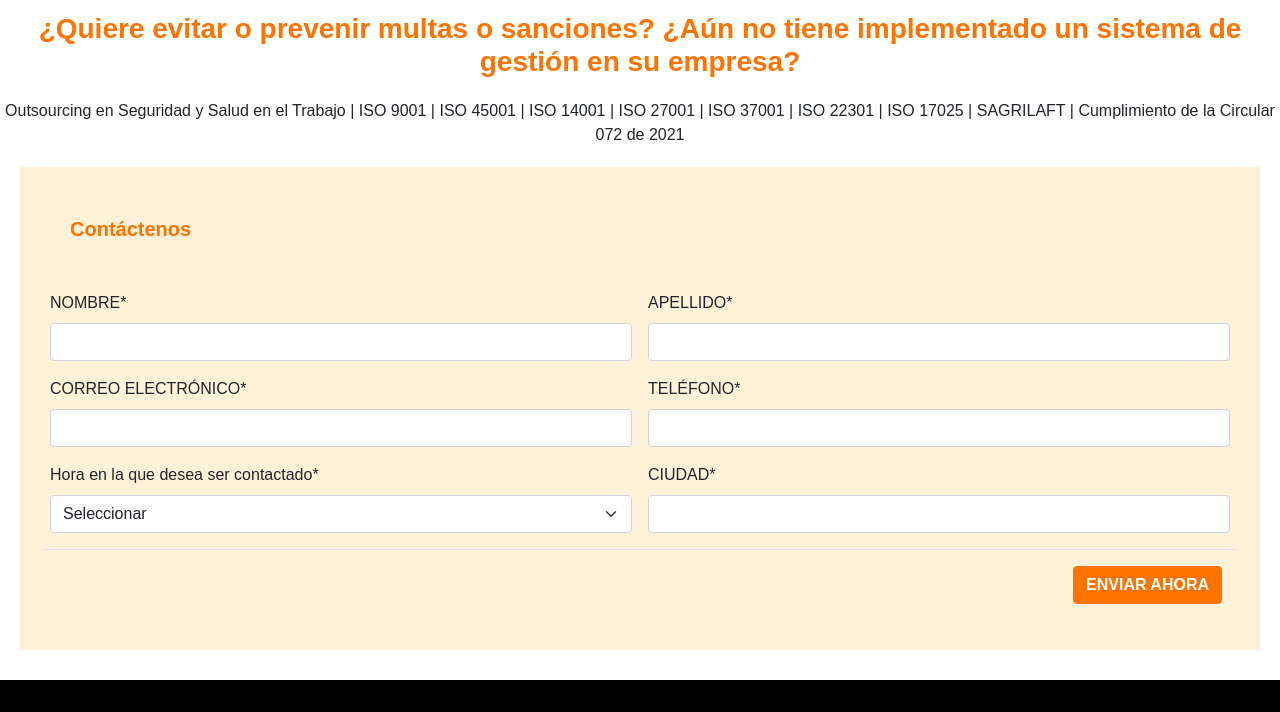
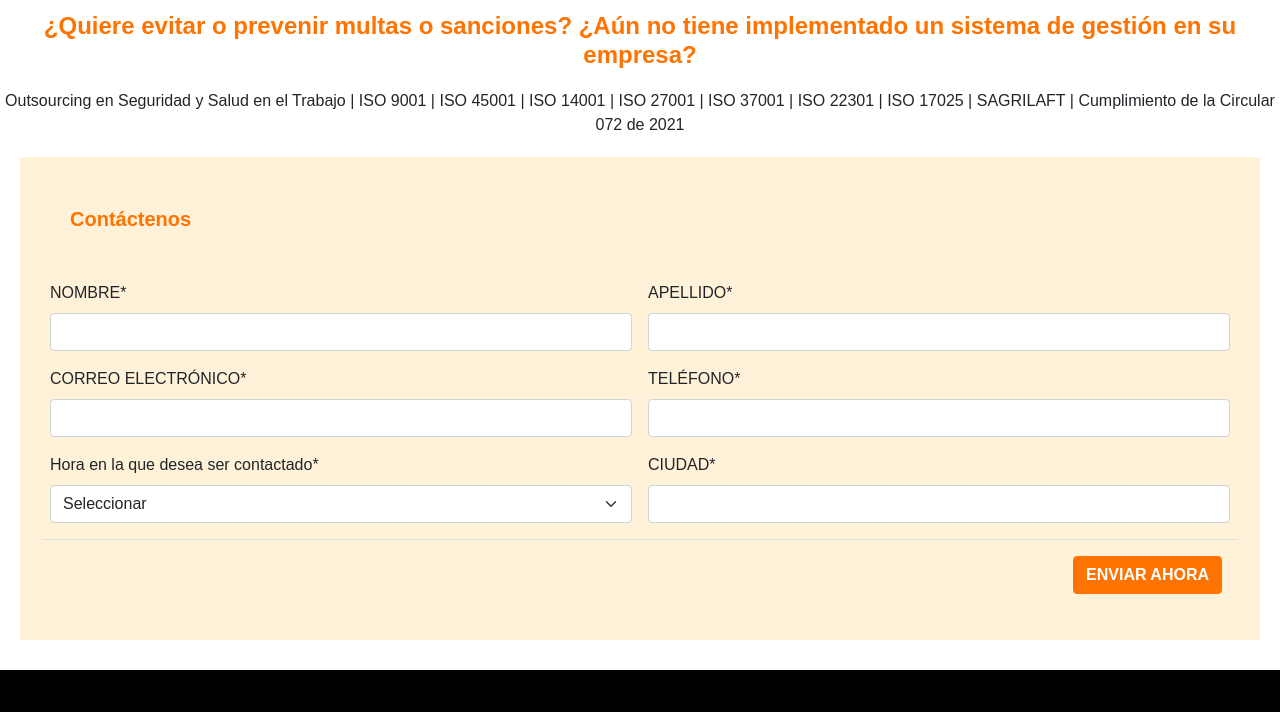
Before and after one commit to SamNorato/proyecto, a website: page secciones/Contactenos.html in a window 1280 px wide. Shown: the part 102-814 px from the top of the page. Drawn offline with nearby package versions, Linux system fonts and the light colour scheme.

Commit message:
contacto

```diff
--- a/secciones/Contactenos.html
+++ b/secciones/Contactenos.html
@@ -47,7 +47,7 @@
           </nav>
 
           <div class="col-md-12">
-            <h3 class="mt-0">¿Quiere evitar o prevenir multas o sanciones? ¿Aún no tiene implementado un sistema de gestión en su empresa?</h3>
+            <h4 class="mt-0">¿Quiere evitar o prevenir multas o sanciones? ¿Aún no tiene implementado un sistema de gestión en su empresa?</h4>
             <p class="intro-contacto">Outsourcing en Seguridad y Salud en el Trabajo | ISO 9001 | ISO 45001 | ISO 14001 | ISO 27001 | ISO 37001 | ISO 22301 | ISO 17025 | SAGRILAFT | Cumplimiento de la Circular 072 de 2021 </p>
           </div>
 
```
